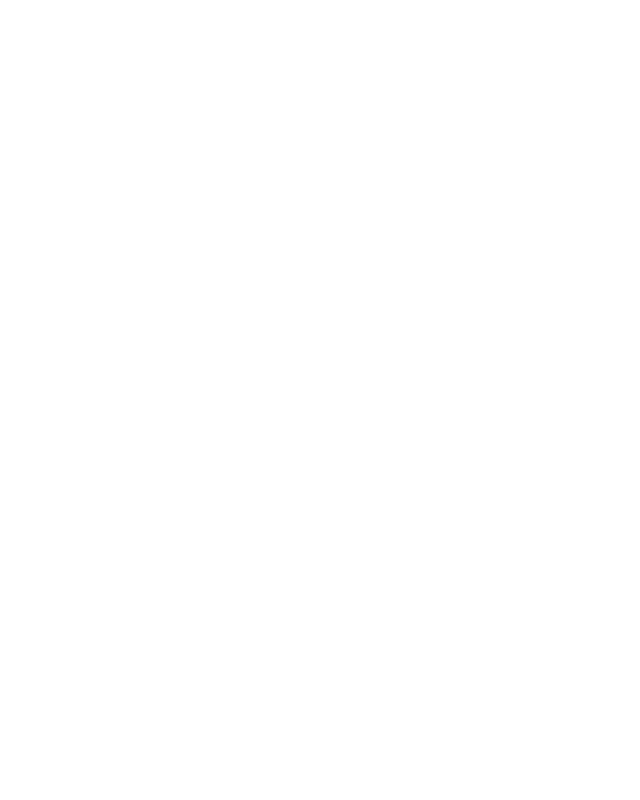
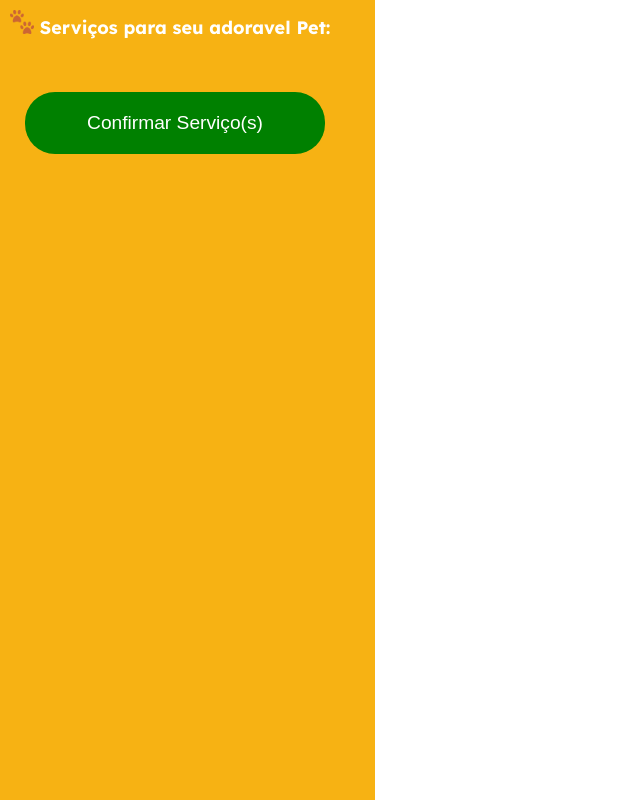
Before and after one commit to kassiajrauen/E-commerce-Front, a React (Create React App) app: page /shopping-cart in a window 1280 px wide. Before the commit this address had no page. Shown: the whole page, without its empty margins (0-640 px from the left). Built offline with nearby package versions, Linux system fonts and the light colour scheme; a web font is replaced by a local one.

Commit message:
feat: adding shopping cart page

```diff
--- a/src/App.js
+++ b/src/App.js
@@ -2,6 +2,7 @@
 import Login from './components/Login';
 import SignUp from './components/SignUp';
 import Services from './components/Services';
+import ShoppingCart from './components/ShoppingCart'
 
 
 import {TokenProvider} from "./contexts/TokenContext";
@@ -18,6 +19,7 @@
                             <Route exact path='/' element={<Login />} />
                             <Route element path='/sign-up' element={<SignUp />} />
                             <Route element path='/services' element={<Services />} />
+                            <Route element path='/shopping-cart' element={<ShoppingCart />} />
                         </Routes>
                     </BrowserRouter>
                 </ServiceProvider>
--- /dev/null
+++ b/src/components/ShoppingCart/index.js
@@ -0,0 +1,37 @@
+import axios from "axios";
+import React, { useContext, useEffect, useState } from "react";
+import { useNavigate } from "react-router-dom";
+
+import {TokenContext} from '../../contexts/TokenContext';
+import {ServiceContext} from "../../contexts/ServiceContext";
+import { StyledShoppingCart } from "./styles";
+
+
+function ShoppingCart() {
+
+    const {token} = useContext(TokenContext);
+   // const {user} = useContext(UserContext);
+    const { selected, setSelected, services, setServices } = useContext(ServiceContext);
+
+
+    const navigate = useNavigate();
+
+    return(
+        <StyledShoppingCart>
+            <h1> <img src='../../assets/logo.png' alt="logo"/> Serviços para seu adoravel Pet: </h1>
+
+            <div className="services-list">
+                {services.filter(services => services.selected ==true).map(service => (
+                    <div /*onClick={(event)=> dataService(event, service)}*/ key={service.id} className={`service`}>
+                        <img src={service.image} alt="logo"/>
+                        <h2>{service.description}</h2>
+                        <h3>R$ {service.price}</h3>
+                    </div>
+                ))}
+            </div>
+            <button  /*onClick={(event)=> openShoppingCart(event)}*/> Confirmar Serviço(s) </button>
+        </StyledShoppingCart>
+    )
+}
+
+export default ShoppingCart;
--- /dev/null
+++ b/src/components/ShoppingCart/styles.js
@@ -0,0 +1,77 @@
+import styled from "styled-components";
+
+const StyledShoppingCart = styled.div`
+    /* display: flex;
+    justify-content: center;
+    flex-direction: column;
+    align-items: center; */
+    gap:24px;
+    background-color: #F7B213;
+    width: 100%;
+    height: 100vh;
+    h1 {
+        font-family: Lexend Deca;
+        font-size: 18px;
+        font-weight: 700;
+        color: #FFFFFF;
+        padding: 10px;
+    }
+    h1 img{
+        height: 24px;
+        width: 24px;
+    }
+
+    .services-list {
+        display: flex;
+        flex-direction: column;
+        justify-content: center;
+        align-items: flex-start;
+        flex-wrap: wrap;
+        padding: 10px;
+        gap: 10px;
+    }
+    .service {
+        width: 150px;
+        height: 150px;
+        /* display: flex;
+        justify-content: space-between;
+        align-items: center; */
+        padding: 20px 16px;
+        background-color: white;
+        border-radius: 12px;
+        border: solid 3px #7E7E7E;
+        cursor: pointer;
+    }
+    .service.selected{
+        border: 5px solid green;
+    }
+    .service img{
+        height: 75px;
+        width: 120px;
+    }
+    .service h3 h2 {
+        font-family: Lexend Deca;
+        font-size: 24px;
+        font-weight: 700;
+        color: #FFFFFF;
+        padding: 10 px;
+        text-decoration: none;
+    }
+
+    button {
+        display: block;
+        width: 80%;
+        padding: 10px 0;
+        background: green;
+        color: #fff;
+        padding: 20px;
+        margin: 25px;
+        border-radius: 30px;
+        text-align: center;
+        border: 0;
+        font-size: 1.2em;
+        cursor: pointer;
+    }
+`
+
+export { StyledShoppingCart };
```
